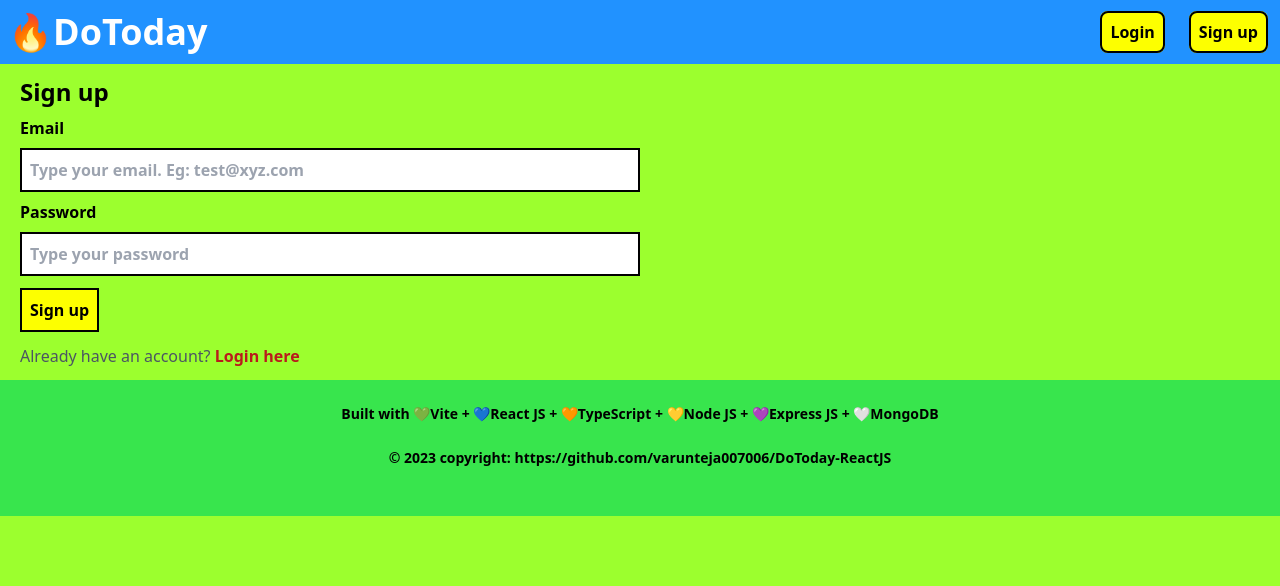
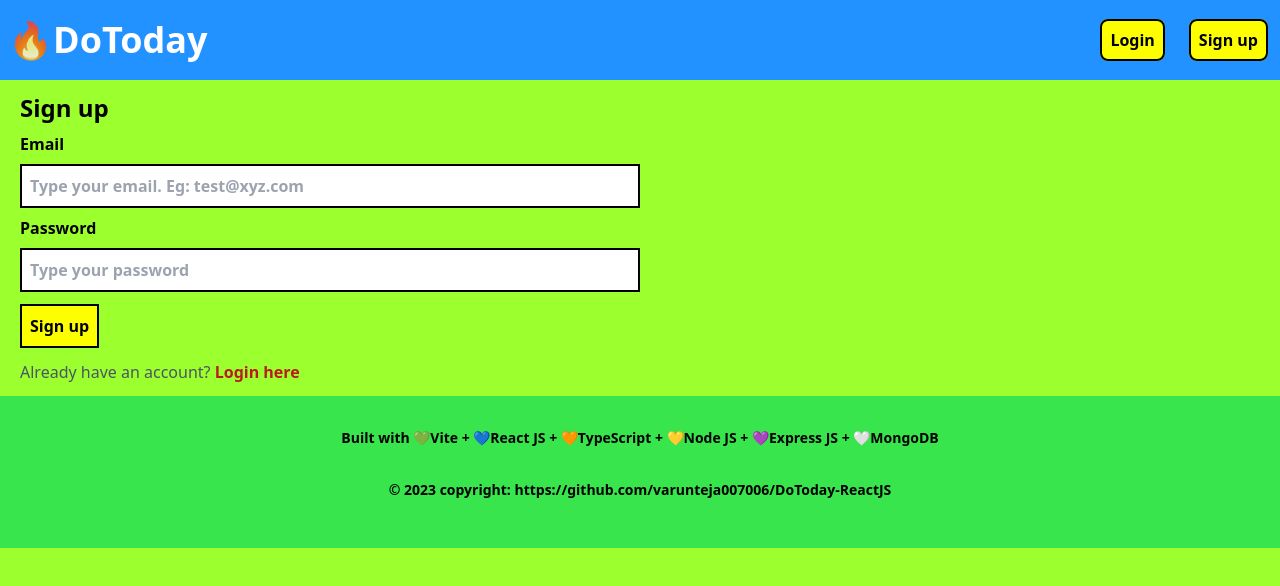
Before and after one commit to varunteja007006/DoToday-ReactJS, a React (Vite) app in the folder frontend/: page /signup in a window 1280 px wide. Shown: the top 586 px of the page. Built offline with nearby package versions, Linux system fonts and the light colour scheme.

Commit message:
Fixes to package

```diff
--- a/frontend/src/components/main/Footer.tsx
+++ b/frontend/src/components/main/Footer.tsx
@@ -8,7 +8,7 @@ function Footer() {
   return (
     <>
       <footer className="bg-secondary text-center text-black font-bold py-6">
-        <div className="items-center justify-center lg:justify-evenly gap-4  flex lg:flex-row flex-col">
+        <div className="items-center justify-center lg:justify-evenly gap-4 flex lg:flex-row flex-col">
           {user && (
             <div className="text-sm">
               <span>
@@ -16,6 +16,8 @@ function Footer() {
               </span>
             </div>
           )}
+        </div>
+        <div className="items-center justify-center my-2 lg:justify-evenly gap-4 flex lg:flex-row flex-col">
           <div className="text-sm">
             <span>
               Built with 💚Vite + 💙React JS + 🧡TypeScript + 💛Node JS +
--- a/frontend/src/components/main/LoginSubmitButton.tsx
+++ b/frontend/src/components/main/LoginSubmitButton.tsx
@@ -10,7 +10,7 @@ function LoginSubmitButton({
       <button
         type="submit"
         className={
-          `w-fit p-2 my-3 bg-quaternary border-2 border-black transition ease-in-out delay-150 hover:shadow-inner hover:shadow-yellow-700  hover:translate-y-1 hover:scale-95 duration-300 ` +
+          `w-fit p-2 my-3 bg-quaternary border-2 border-black transition ease-in-out delay-150 hover:shadow hover:shadow-black hover:translate-y-1 hover:scale-95 duration-300 ` +
           customClass
         }
       >
--- a/frontend/src/components/main/LogoutButton.tsx
+++ b/frontend/src/components/main/LogoutButton.tsx
@@ -18,7 +18,7 @@ function LogoutButton() {
       {user && (
         <>
           <button
-            className=" rounded-lg w-fit p-2 my-3 bg-quaternary border-2 border-black transition ease-in-out delay-150 hover:translate-y-1 hover:scale-95 duration-300 mx-3"
+            className=" rounded-lg w-fit p-2 my-3 bg-quaternary border-2 border-black transition ease-in-out delay-150 hover:translate-y-1 hover:scale-95 duration-300 mx-3 hover:shadow hover:shadow-black"
             onClick={handleLogout}
           >
             Logout
--- a/frontend/src/components/main/Navbar.tsx
+++ b/frontend/src/components/main/Navbar.tsx
@@ -19,21 +19,14 @@ function Navbar() {
     <>
       <nav className="flex justify-between bg-primary py-3 items-center text-white font-semibold">
         <div>
-          <Link to="/" className="text-4xl p-2">
-            🔥DoToday
+          <Link to="/" className="text-4xl p-2 flex flex-row">
+            <div className=" animate-pulseLogo hover:animate-bounce">
+              🔥
+            </div>
+            DoToday
           </Link>
         </div>
         <div className="order-last text-black">
-          {/* {user && (
-            <>
-              <button
-                className=" rounded-lg w-fit p-2 my-3 bg-quaternary border-2 border-black transition ease-in-out delay-150 hover:translate-y-1 hover:scale-95 duration-300 mx-3"
-                onClick={handleLogout}
-              >
-                Logout
-              </button>
-            </>
-          )} */}
           <LogoutButton></LogoutButton>
           {!user && (
             <>
--- a/frontend/tailwind.config.js
+++ b/frontend/tailwind.config.js
@@ -10,6 +10,15 @@ export default {
         tertiary: "#9CFF2E",
         quaternary: "#FDFF00",
       },
+      animation: {
+        pulseLogo: "pulseLogo 2s cubic-bezier(0.4, 0, 0.6, 1) infinite",
+      },
+      keyframes: {
+        pulseLogo: {
+          "0%, 100%": { opacity: 1 },
+          "50%": { opacity: 0.8 },
+        },
+      },
     },
   },
   plugins: [],
```
Also changed, not shown: 2 other files (tests, documents, lock files or other folders).
